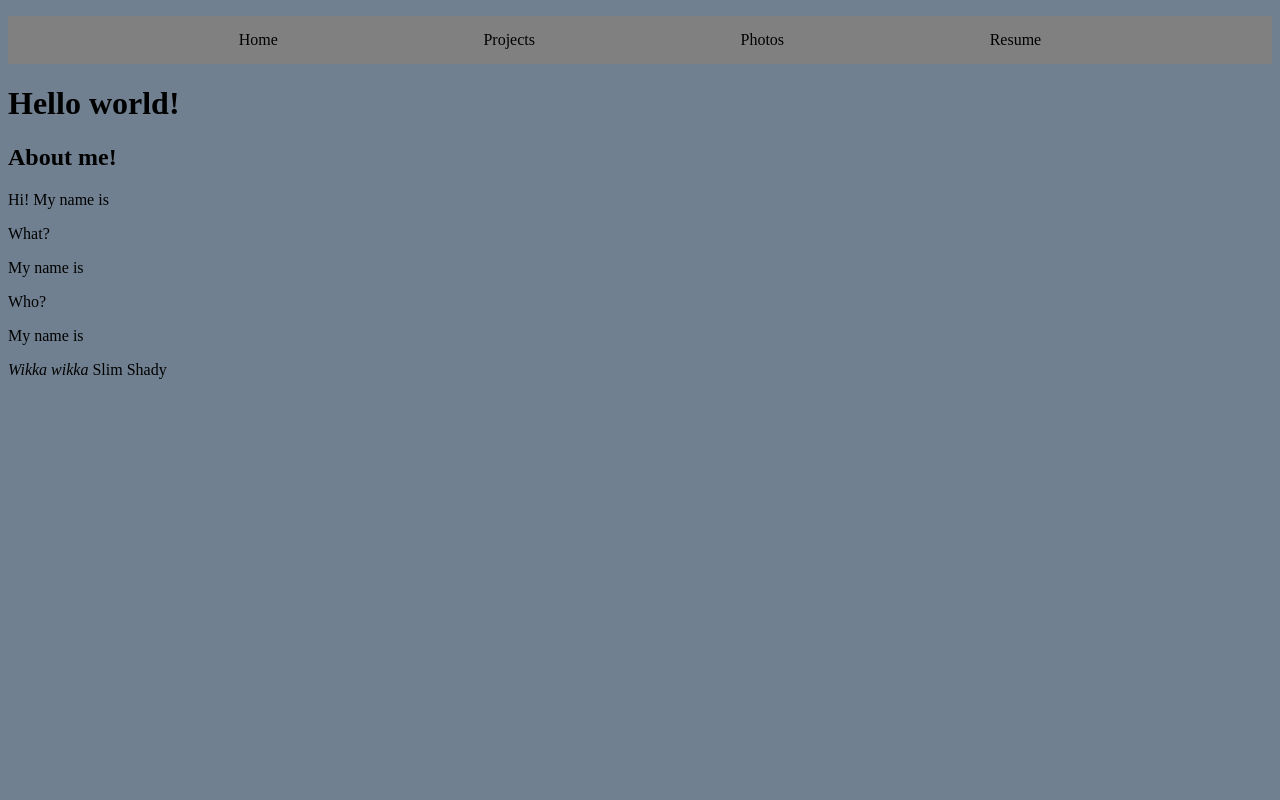
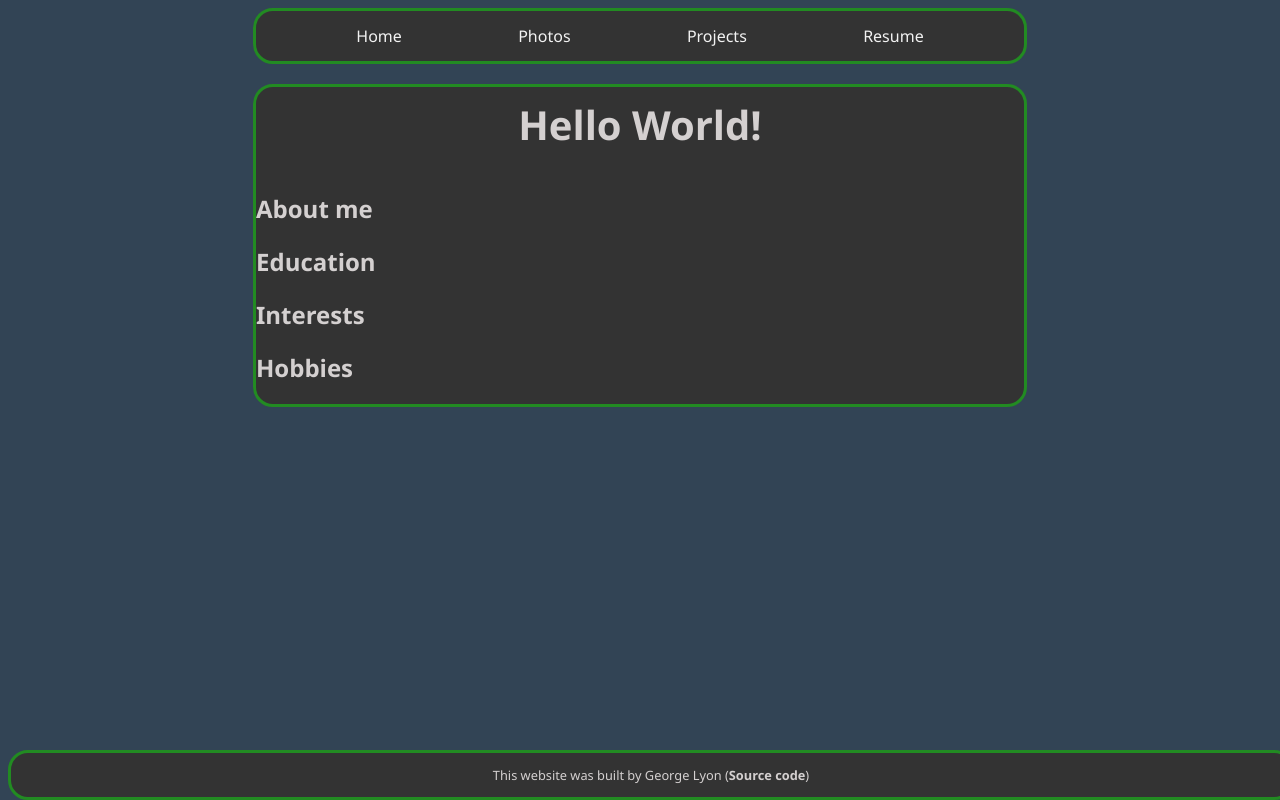
Before and after one commit to grly0n/portfolio, a plain HTML site: page public/index.html in a window 1280 px wide. Drawn offline with Linux system fonts and the light colour scheme.

Commit message:
Basic styling

```diff
--- a/public/index.html
+++ b/public/index.html
@@ -3,29 +3,31 @@
   <head>
     <meta charset="UTF-8" />
     <meta name="viewport" content="width=device-width, initial-scale=1.0" />
-    <!-- <link rel="stylesheet" href="../src/output.css" /> -->
     <link rel="stylesheet" href="../src/style.css" />
     <title>Document</title>
   </head>
-  <header>
-    <nav>
-      <ul>
-        <li><a class="nav-link" href="#">Home</a></li>
-        <li><a class="nav-link" href="projects.html">Projects</a></li>
-        <li><a class="nav-link" href="photos.html">Photos</a></li>
-        <li><a class="nav-link" href="resume.html">Resume</a></li>
-      </ul>
-    </nav>
-  </header>
   <body>
-    <h1>Hello world!</h1>
-    <h2>About me!</h2>
-    <p>Hi! My name is</p>
-    <p>What?</p>
-    <p>My name is</p>
-    <p>Who?</p>
-    <p>My name is</p>
-    <p><em>Wikka wikka</em> Slim Shady</p>
+    <div class="topnav element">
+      <a class="active" href="#">Home</a>
+      <a href="/photos">Photos</a>
+      <a href="/projects">Projects</a>
+      <a href="/resume">Resume</a>
+    </div>
+    <div class="mainbody element">
+      <p class="header">Hello World!</p>
+      <h2>About me</h2>
+      <h2>Education</h2>
+      <h2>Interests</h2>
+      <h2>Hobbies</h2>
+    </div>
+    <div class="footer element">
+      <p>
+        This website was built by George Lyon (<a
+          href="https://github.com/grly0n/portfolio"
+          >Source code</a
+        >)
+      </p>
+    </div>
 
     <!-- up up down down left right left b a enter -->
   </body>
--- a/src/style.css
+++ b/src/style.css
@@ -1,44 +1,86 @@
 html {
-  background-color: slategray;
+  background-color: rgb(50, 68, 85);
+  font-family: "Segoe UI", Tahoma, Geneva, Verdana, sans-serif;
+  color: rgb(212, 208, 208);
 }
 
-header {
-  background-color: gray;
+body {
+  display: flex;
+  flex-direction: column;
 }
 
-header ul {
-  list-style: none;
-  display: flex;
-  justify-content: space-around;
-  padding: 0 10vw;
+.element {
+  background-color: #333;
+  border: 3px solid forestgreen;
+  border-radius: 20px;
+  margin: auto;
+  width: 60vw;
 }
 
-/* header li {
-  padding: 10px;
-} */
-
-header li:hover {
-  background-color: yellow;
-  animation-name: linkHoverAnimation;
-  animation-duration: 0.5s;
+.topnav {
+  display: flex;
+  justify-content: space-evenly;
+  flex-wrap: wrap;
+  word-spacing: space-betweem;
+  margin-bottom: 20px;
 }
 
-.nav-link {
-  display: inline-block;
-  padding: 15px;
+.topnav a {
+  float: left;
+  text-align: center;
   text-decoration: none;
-  color: black;
+  color: #f2f2f2;
+  padding: 14px 16px;
+  border-radius: 15px;
+}
+
+.topnav a:hover {
+  background-color: #ddd;
+  color: rgb(16, 75, 14);
+  animation-name: linkHoverAnimation;
+  animation-duration: 0.4s;
+}
+
+.header {
+  font-size: 2.5em;
+  font-weight: bold;
+  padding: 0;
+  margin-top: 10px;
+  text-align: center;
+}
+
+.footer {
+  position: fixed;
+  bottom: 0;
+  text-align: center;
+  width: 100%;
+}
+
+.footer p {
+  font-size: 0.8em;
+}
+
+.footer a {
+  text-decoration: none;
+  color: inherit;
+  font-weight: bold;
 }
 
 /* Animations */
 @keyframes linkHoverAnimation {
   0% {
-    background-color: gray;
+    background-color: #333;
+  }
+  25% {
+    background-color: #555;
   }
   50% {
-    background-color: red;
+    background-color: #777;
+  }
+  75% {
+    background-color: #aaa;
   }
   100% {
-    background-color: yellow;
+    background-color: #ddd;
   }
 }
```
